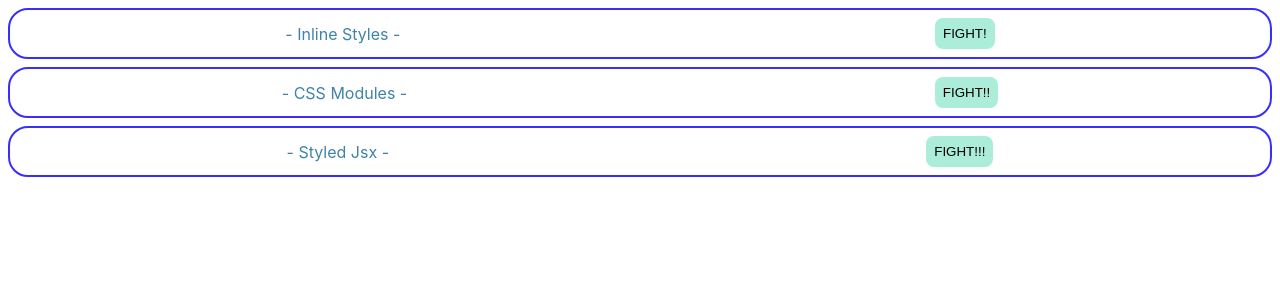
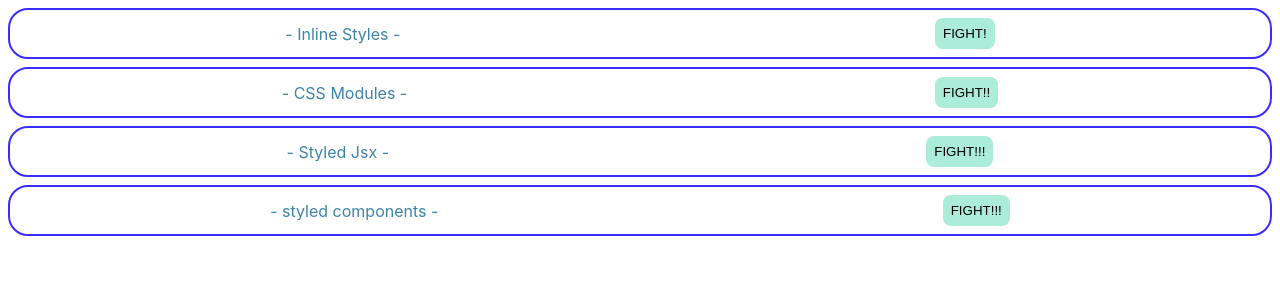
Before and after one commit to takayuki-s/react-review, a React (Create React App) app: page / in a window 1280 px wide. Shown: the top 300 px of the page. Built offline with nearby package versions, Linux system fonts and the light colour scheme.

Commit message:
styled-conponentsでCSS適用

```diff
--- a/package.json
+++ b/package.json
@@ -10,6 +10,7 @@
     "react": "^17.0.2",
     "react-dom": "^17.0.2",
     "react-scripts": "4.0.3",
+    "styled-components": "^5.3.0",
     "styled-jsx": "^3.4.4",
     "web-vitals": "^1.0.1"
   },
--- a/src/App.js
+++ b/src/App.js
@@ -5,6 +5,7 @@
 import { InlineStyle } from './components/inlineStyle';
 import { CssModules } from './components/CssModules';
 import { StyledJsx } from './components/StyledJsx';
+import { StyledComponents } from './components/StyledComponents';
 
 function App() {
   const [text, setText] = useState('');
@@ -23,6 +24,7 @@
       <InlineStyle />
       <CssModules />
       <StyledJsx />
+      <StyledComponents />
     </div>
   );
 }
--- /dev/null
+++ b/src/components/StyledComponents.jsx
@@ -0,0 +1,41 @@
+import styled from "styled-components";
+
+export const StyledComponents = () => {
+  return (
+    <SContainer>
+        <STitle>
+          - styled components -
+        </STitle>
+        <SButton>
+          FIGHT!!!
+        </SButton>
+    </SContainer>
+  )
+}
+
+const SContainer = styled.div`
+  border: solid 2px #392eff;
+  border-radius: 20px;
+  padding: 8px;
+  margin: 8px;
+  display: flex;
+  justify-content: space-around;
+  align-items: center;
+`
+
+const STitle = styled.p`
+  margin: 0;
+  color: #3d84a8;
+`
+
+const SButton = styled.button`
+  background-color: #abedd8;
+  border: none;
+  padding: 8px;
+  border-radius: 8px;
+  &:hover {
+    background-color: #46cdcf;
+    color: #fff;
+    cursor: pointer;
+  }
+`
```
Also changed, not shown: 1 other file (tests, documents, lock files or other folders).
